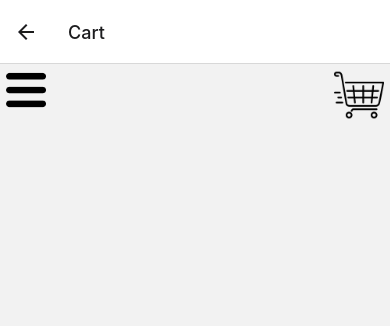
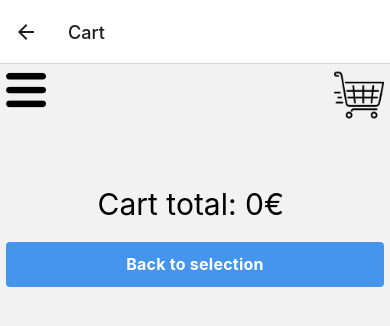
Before and after one commit to Horos20/shopping-cart, a React Native app: screen /Cart in a window 390 px wide. Shown: the top 326 px of the page. Built offline with nearby package versions, Linux system fonts and the light colour scheme.

Commit message:
Repaired functions to show items and total price in cart view, added styling and some finishing touches

```diff
--- a/src/components/Cart.js
+++ b/src/components/Cart.js
@@ -1,22 +1,44 @@
 import React, {useState, useEffect} from 'react';
-import {Text, View, Image, Button} from 'react-native';
+import {Text, View, Image, StyleSheet, Pressable} from 'react-native';
 import Navbar from './Navbar.js';
+import AsyncStorage from '@react-native-async-storage/async-storage';
 
 export default function Cart({navigation}) {
-  const [savedProducts, setSavedProducts] = useState([]);
+  const [isLoadingData, setIsLoadingData] = useState(true);
+  const [productData, setProductData] = useState([]);
+  const [cartTotal, setCartTotal] = useState(0);
 
-  useEffect(() => {
-    getData('product');
-  }, []);
-
-  const getData = async key => {
+  const loadData = async key => {
     try {
-      const jsonValue = await AsyncStorage.getItem(key);
-      setSavedProducts(jsonValue != null ? JSON.parse(jsonValue) : null);
+      const data = JSON.parse(await AsyncStorage.getItem(key)).map(JSON.parse);
+      setProductData(data);
+      let sum = 0;
+      data.forEach(value => {
+        sum += value.price;
+      });
+      setCartTotal(sum);
     } catch (e) {
       console.log(e);
     }
+    setIsLoadingData(false);
   };
+
+  useEffect(() => {
+    loadData('product');
+  }, []);
+
+  if (isLoadingData) {
+    return (
+      <View
+        style={{
+          ...padding(20, 6, 20, 6),
+          justifyContent: 'center',
+          flexWrap: 'wrap',
+        }}>
+        <Text>Loading products...</Text>
+      </View>
+    );
+  }
 
   function padding(a, b, c, d) {
     return {
@@ -27,32 +49,80 @@ export default function Cart({navigation}) {
     };
   }
 
+  function backToMenu() {
+    navigation.navigate('Home');
+  }
+
   return (
     <View>
       <Navbar navigation={navigation} />
       <View
         style={{
           ...padding(20, 6, 20, 6),
-          justifyContent: 'center',
-          flexWrap: 'wrap',
         }}>
-        {savedProducts.map((product, index) => (
+        {productData.map(product => (
           <View key={product.id} style={{padding: 10, flexDirection: 'row'}}>
             <View>
               <Image
                 source={product.img_path}
-                style={{width: 120, height: 120}}
+                style={{width: 100, height: 100, borderRadius: 90}}
               />
-              <Text style={{textAlign: 'center'}}>{product.label}</Text>
-              <Text style={{textAlign: 'center'}}>{product.price}</Text>
-              <Text style={{textAlign: 'center'}}>Amount: </Text>
             </View>
             <View>
-              <Text>Some extra information</Text>
+              <Text style={styles.productText}>Item: {product.label}</Text>
+              <Text style={styles.productText}>Price: {product.price}€</Text>
+              <Text style={styles.productDescriptionText}>
+                {product.description}
+              </Text>
             </View>
           </View>
         ))}
+        <View>
+          <Text style={styles.cartCountText}>Cart total: {cartTotal}€ </Text>
+        </View>
+        <Pressable style={styles.button} onPress={backToMenu}>
+          <Text style={styles.buttonText}>Back to selection</Text>
+        </Pressable>
       </View>
     </View>
   );
 }
+
+const styles = StyleSheet.create({
+  button: {
+    alignItems: 'center',
+    justifyContent: 'center',
+    paddingVertical: 12,
+    paddingHorizontal: 32,
+    borderRadius: 4,
+    elevation: 3,
+    backgroundColor: '#4695ED',
+    marginTop: 20,
+    marginBottom: 4,
+  },
+  buttonText: {
+    fontSize: 16,
+    lineHeight: 21,
+    fontWeight: 'bold',
+    letterSpacing: 0.25,
+    color: 'white',
+  },
+  productText: {
+    fontSize: 16,
+    lineHeight: 21,
+    fontWeight: 'bold',
+    letterSpacing: 0.25,
+    marginLeft: 30,
+  },
+  productDescriptionText: {
+    fontSize: 16,
+    fontWeight: 'italic',
+    marginLeft: 30,
+    width: '60%',
+  },
+  cartCountText: {
+    fontSize: 30,
+    textAlign: 'center',
+    marginTop: 40,
+  },
+});
--- a/src/components/Home.js
+++ b/src/components/Home.js
@@ -24,20 +24,37 @@ export default function Home({navigation}) {
     if (savedProducts == null) {
       savedProducts = [value];
     } else {
-      // Todo: check if this item is already saved OR dont let user add already saved products to cart again
-
       savedProducts.push(value);
     }
 
-    // Keep check of the amount of products in the cart. Todo: useEffect to update this value
-    setCartProductCount(savedProducts.length);
-
-    savedProducts = JSON.stringify(savedProducts);
     try {
-      await AsyncStorage.setItem(key, savedProducts);
+      const jsonData = JSON.stringify(savedProducts);
+      await AsyncStorage.setItem(key, jsonData);
     } catch (e) {
       console.log(e);
     }
+
+    setCartProductCount(savedProducts.length);
+  };
+
+  const buyNow = () => {
+    let product = JSON.stringify(activeProduct);
+    storeData('product', product).then(r => navigation.navigate('Cart'));
+    toggleModal();
+  };
+
+  const addToCart = () => {
+    let product = JSON.stringify(activeProduct);
+    storeData('product', product).then(r => toggleModal());
+  };
+
+  const clearAllData = async () => {
+    try {
+      await AsyncStorage.clear();
+    } catch (e) {}
+    setCartProductCount(0);
+    toggleModal();
+    console.log('All data cleared');
   };
 
   function padding(a, b, c, d) {
@@ -53,47 +70,32 @@ export default function Home({navigation}) {
     setModalVisible(!modalVisible);
   };
 
-  const buyNow = () => {
-    let product = JSON.stringify(activeProduct);
-    storeData('product', product);
-
-    toggleModal();
-    navigation.navigate('Cart');
-  };
-
-  const addToCart = () => {
-    let product = JSON.stringify(activeProduct);
-    storeData('product', product);
-
-    toggleModal();
-  };
-
   const productData = [
     {
       id: 1,
       label: 'Salad bowl',
-      description: 'description1',
+      description: 'Fresh salad bowl made from organic vegetables',
       img_path: require('../assets/product1.jpg'),
       price: 10,
     },
     {
       id: 2,
       label: 'Burger with beef',
-      description: 'description2',
+      description: 'Homemade burger with beef and garlic sauce',
       img_path: require('../assets/product2.jpg'),
       price: 12,
     },
     {
       id: 3,
       label: 'Sandwich',
-      description: 'description3',
+      description: 'A breakfast sandwich with blueberrys and banana',
       img_path: require('../assets/product3.jpg'),
       price: 5,
     },
     {
       id: 4,
       label: 'Ravioli',
-      description: 'description4',
+      description: 'Fresh ravioli with seasoning',
       img_path: require('../assets/product4.jpg'),
       price: 20,
     },
@@ -149,6 +151,9 @@ export default function Home({navigation}) {
               }}>
               <Text style={styles.text}>Add to cart</Text>
             </Pressable>
+            <Pressable style={styles.button} onPress={clearAllData}>
+              <Text style={styles.text}>Clear shopping cart</Text>
+            </Pressable>
             <Pressable style={styles.button} onPress={toggleModal}>
               <Text style={styles.text}>Close</Text>
             </Pressable>
@@ -190,6 +195,10 @@ export default function Home({navigation}) {
           );
         })}
       </View>
+      <Text style={styles.cartCountText}>
+        {' '}
+        Products in your cart: {cartProductCount}{' '}
+      </Text>
     </View>
   );
 }
@@ -213,4 +222,8 @@ const styles = StyleSheet.create({
     letterSpacing: 0.25,
     color: 'white',
   },
+  cartCountText: {
+    fontSize: 20,
+    textAlign: 'center',
+  },
 });
--- a/src/components/Navbar.js
+++ b/src/components/Navbar.js
@@ -2,7 +2,7 @@ import React, {useState} from 'react';
 import {View, Image, TouchableOpacity, Text, Button} from 'react-native';
 import Modal from 'react-native-modal';
 
-export default function Navbar({navigation}) {
+export default function Navbar({navigation}, props) {
   const [menuModalVisible, setMenuModalVisible] = useState(false);
 
   function toggleMenuModal() {
```
